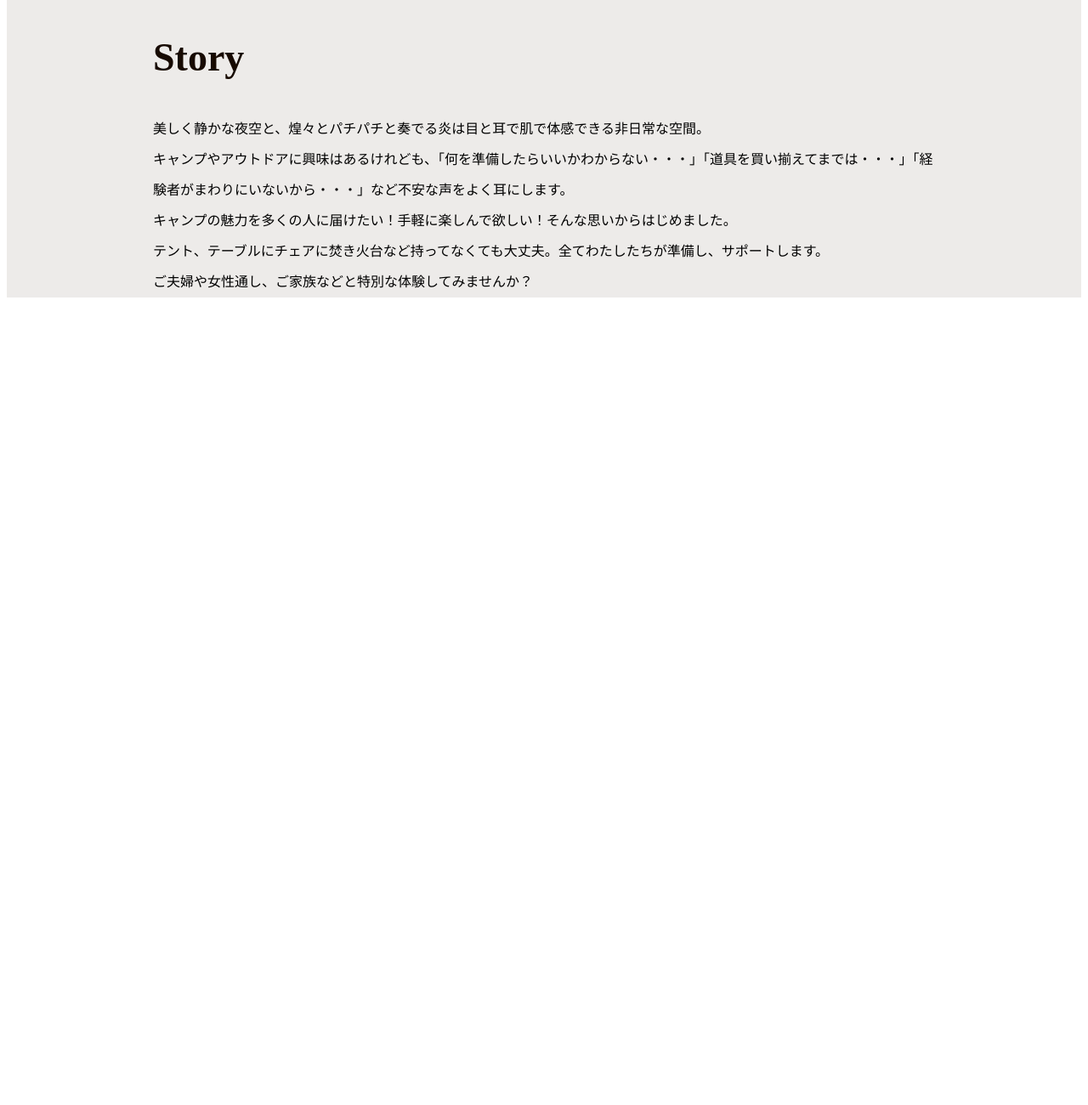
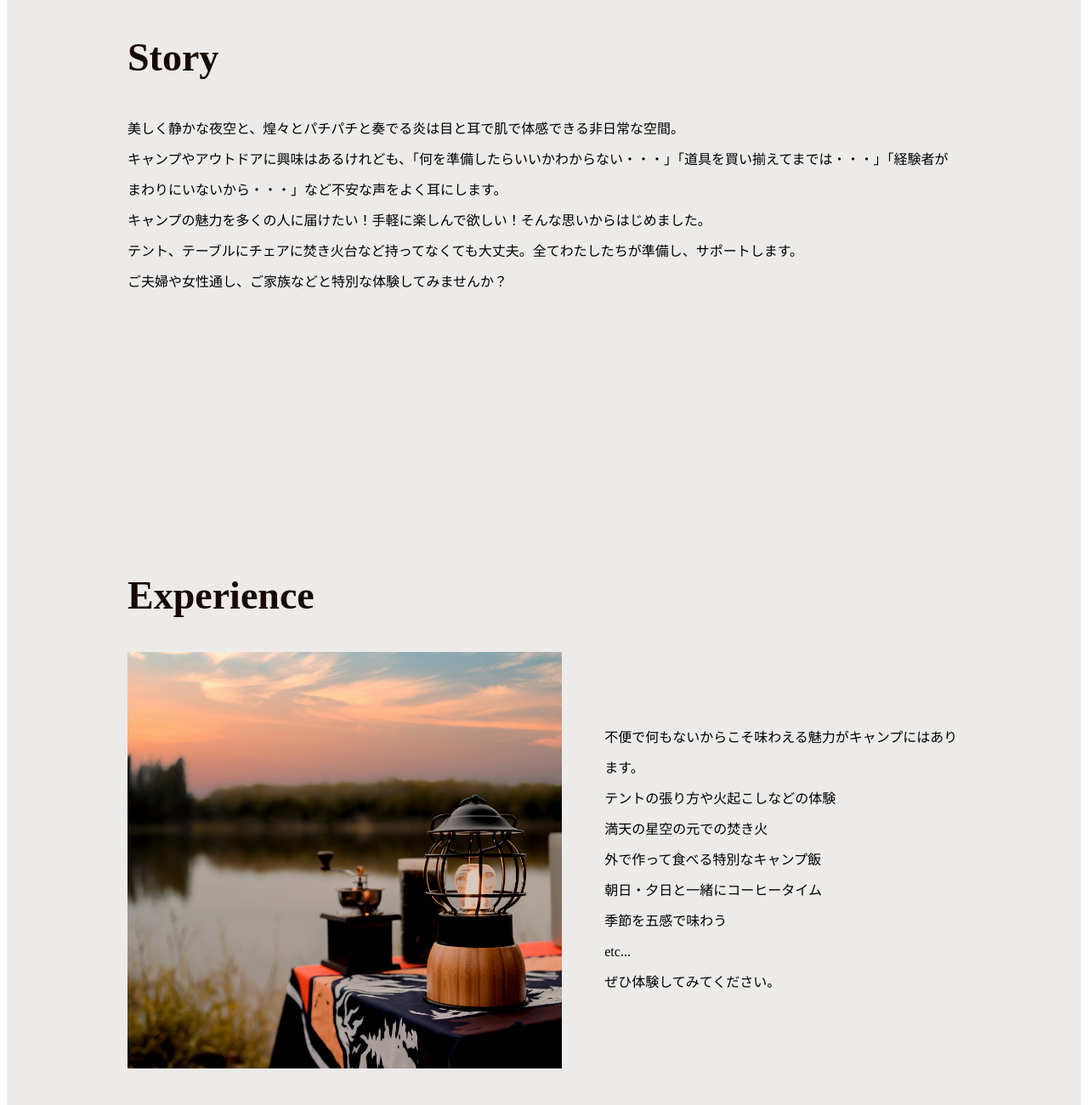
Before and after one commit to Akidesign/Camping-service-site, a plain HTML site: page index.html in a window 1280 px wide. Shown: the part 780-2080 px from the top of the page at 85% size. Before the commit the page ends 1146 px from the top, so only its background shows below. Drawn offline with Linux system fonts and the light colour scheme.

Commit message:
Experienceセクション（PC）を制作する

```diff
--- a/css/style.scss
+++ b/css/style.scss
@@ -58,18 +58,51 @@
 }
 
 .story {
-  padding-top: 90px;
+  padding: 90px 0;
   background-color: #edebe9;
 }
 
-.story_inner {
-  max-width: 920px;
-  margin-inline: auto;
+.story_text {
+  margin-top: 40px;
+  @media (max-width: 768px) {
+    margin-top: 30px;
+  }
+}
+
+.experience {
+  padding: 180px 0;
+  background-color: #edebe9;
+}
+
+.experience_inner {
+}
+
+.experience_title {
+}
+
+.experience_content {
+  display: flex;
+  align-items: center;
+  margin-top: 40px;
+}
+
+.experience_img {
+  height: auto;
+  width: 52.17%;
+}
+
+.experience_text {
+  margin-left: 50px;
+}
+
+.inner {
+  max-width: 980px;
   padding-right: 30px;
   padding-left: 30px;
+  margin: auto;
 }
 
-.story_title {
+.title {
   font-size: 46px;
   color: #170a01;
   @media (max-width: 768px) {
@@ -77,13 +110,11 @@
   }
 }
 
-.story_text {
+.text {
   font-size: 16px;
-  margin-top: 40px;
   line-height: 2.25;
   @media (max-width: 768px) {
     line-height: 2.14;
     font-size: 14px;
-    margin-top: 30px;
   }
 }
--- a/index.html
+++ b/index.html
@@ -71,9 +71,9 @@
 
       <!-- Story -->
       <section class="story">
-        <div class="story_inner">
-          <h2 class="story_title">Story</h2>
-          <p class="story_text">
+        <div class="story_inner inner">
+          <h2 class="story_title title">Story</h2>
+          <p class="story_text text">
             美しく静かな夜空と、煌々とパチパチと奏でる炎は目と耳で肌で体感できる非日常な空間。<br />
             キャンプやアウトドアに興味はあるけれども、「何を準備したらいいかわからない・・・」「道具を買い揃えてまでは・・・」「経験者がまわりにいないから・・・」など不安な声をよく耳にします。<br />
             キャンプの魅力を多くの人に届けたい！手軽に楽しんで欲しい！そんな思いからはじめました。<br />
@@ -82,6 +82,32 @@
           </p>
         </div>
       </section>
+
+      <!-- Experience -->
+      <section class="experience">
+        <div class="experience_inner inner">
+          <h2 class="experience_title title">Experience</h2>
+          <div class="experience_content">
+            <img
+              src="./images/experience-img.jpg"
+              alt="夕焼けと川、テーブルの上に置いてあるランプ"
+              class="experience_img"
+              width="480"
+              loading="lazy"
+            />
+            <p class="experience_text text">
+              不便で何もないからこそ味わえる魅力がキャンプにはあります。<br />
+              テントの張り方や火起こしなどの体験<br />
+              満天の星空の元での焚き火<br />
+              外で作って食べる特別なキャンプ飯<br />
+              朝日・夕日と一緒にコーヒータイム<br />
+              季節を五感で味わう<br />
+              etc...<br />
+              ぜひ体験してみてください。<br />
+            </p>
+          </div>
+        </div>
+      </section>
     </main>
   </body>
 </html>
```
Also changed, not shown: css/style.css, images/experience-img-sp.jpg (added), images/experience-img.jpg (added).
